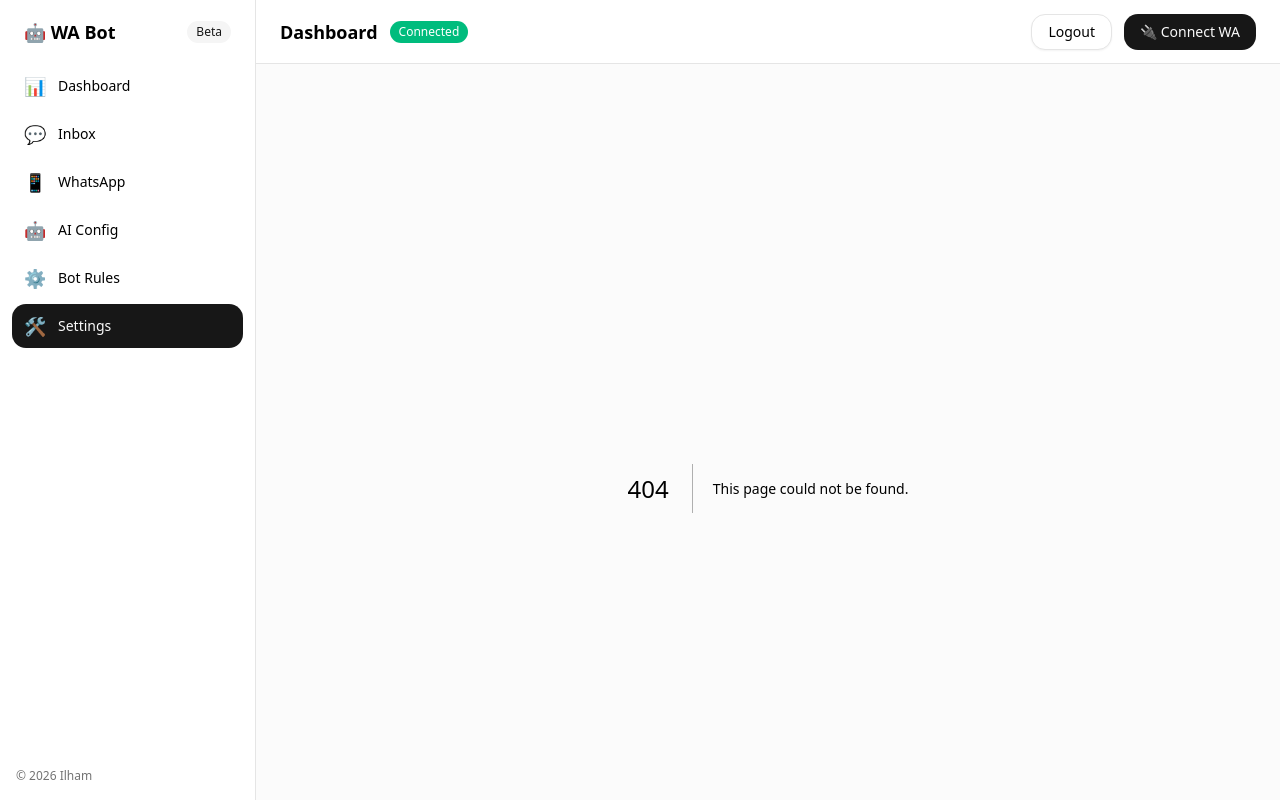
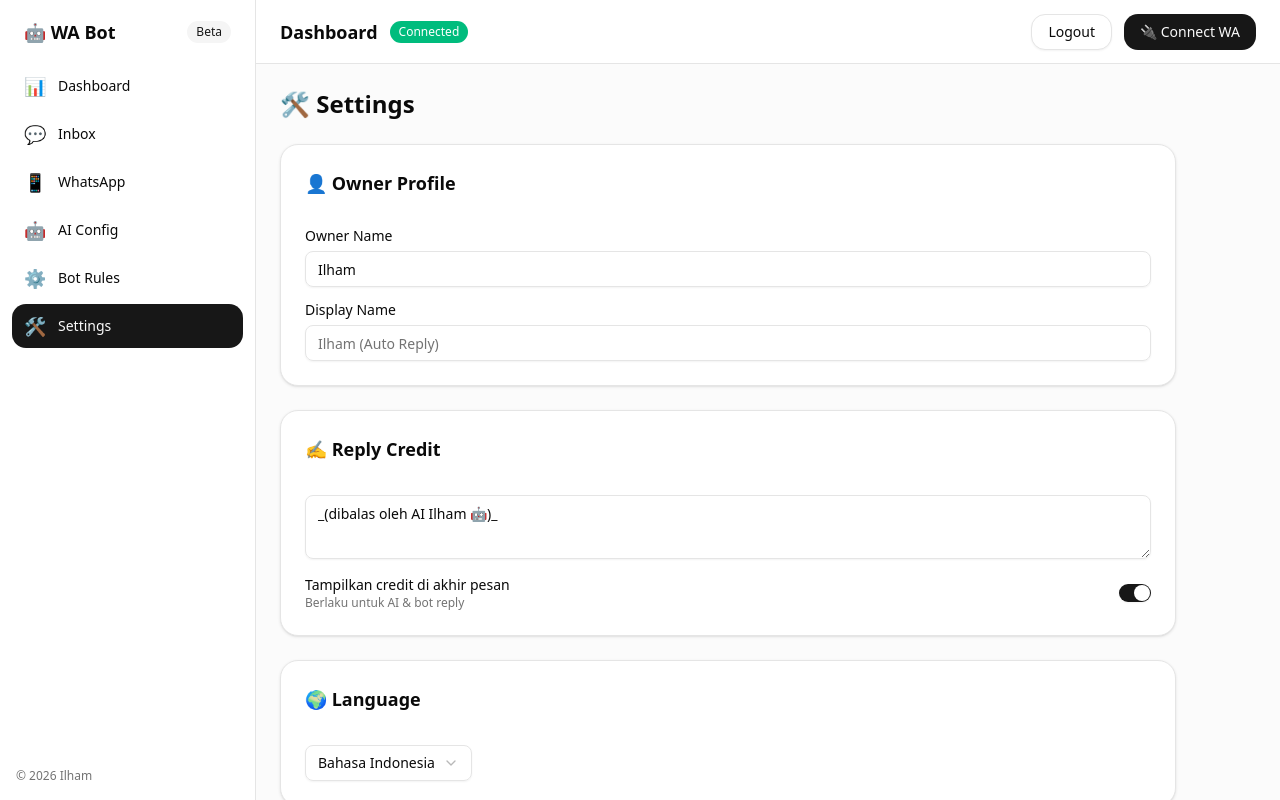
Before and after one commit to Ilham06/wa-autoreply-bot-fe, a Next.js app: page /settings in a window 1280 px wide. Before the commit this address had no page. Built offline with nearby package versions, Linux system fonts and the light colour scheme.

Commit message:
setup all page

```diff
--- /dev/null
+++ b/src/app/settings/page.jsx
@@ -0,0 +1,21 @@
+'use client';
+
+import ProfileSettings from '@/components/page/settings/ProfileSetting';
+import CreditSettings from '@/components/page/settings/CreditSetting';
+import LanguageSettings from '@/components/page/settings/LanguageSetting';
+import DangerZone from '@/components/page/settings/DangerZone';
+
+export default function SettingsPage() {
+  return (
+    <div className="space-y-6 max-w-4xl">
+      <h2 className="text-2xl font-bold">
+        🛠️ Settings
+      </h2>
+
+      <ProfileSettings />
+      <CreditSettings />
+      <LanguageSettings />
+      <DangerZone />
+    </div>
+  );
+}
--- /dev/null
+++ b/src/components/page/settings/CreditSetting.jsx
@@ -0,0 +1,34 @@
+import { Card, CardHeader, CardTitle, CardContent } from '@/components/ui/card';
+import { Textarea } from '@/components/ui/textarea';
+import { Switch } from '@/components/ui/switch';
+
+export default function CreditSettings() {
+  return (
+    <Card className="rounded-2xl">
+      <CardHeader>
+        <CardTitle className="text-lg">
+          ✍️ Reply Credit
+        </CardTitle>
+      </CardHeader>
+
+      <CardContent className="space-y-4">
+        <Textarea
+          rows={3}
+          defaultValue="_(dibalas oleh AI Ilham 🤖)_"
+        />
+
+        <div className="flex items-center justify-between">
+          <div>
+            <p className="font-medium text-sm">
+              Tampilkan credit di akhir pesan
+            </p>
+            <p className="text-xs text-muted-foreground">
+              Berlaku untuk AI & bot reply
+            </p>
+          </div>
+          <Switch defaultChecked />
+        </div>
+      </CardContent>
+    </Card>
+  );
+}
--- /dev/null
+++ b/src/components/page/settings/DangerZone.jsx
@@ -0,0 +1,24 @@
+import { Card, CardHeader, CardTitle, CardContent } from '@/components/ui/card';
+import { Button } from '@/components/ui/button';
+
+export default function DangerZone() {
+  return (
+    <Card className="rounded-2xl border-rose-200">
+      <CardHeader>
+        <CardTitle className="text-rose-600">
+          ☠️ Danger Zone
+        </CardTitle>
+      </CardHeader>
+
+      <CardContent className="flex flex-col gap-3">
+        <Button variant="destructive">
+          Reset All Chat States
+        </Button>
+
+        <p className="text-xs text-muted-foreground">
+          Menghapus semua state chat & session (tidak bisa dibatalkan).
+        </p>
+      </CardContent>
+    </Card>
+  );
+}
--- /dev/null
+++ b/src/components/page/settings/LanguageSetting.jsx
@@ -0,0 +1,26 @@
+import { Card, CardHeader, CardTitle, CardContent } from '@/components/ui/card';
+import { Select, SelectTrigger, SelectValue, SelectContent, SelectItem } from '@/components/ui/select';
+
+export default function LanguageSettings() {
+  return (
+    <Card className="rounded-2xl">
+      <CardHeader>
+        <CardTitle className="text-lg">
+          🌍 Language
+        </CardTitle>
+      </CardHeader>
+
+      <CardContent>
+        <Select defaultValue="id">
+          <SelectTrigger>
+            <SelectValue placeholder="Select language" />
+          </SelectTrigger>
+          <SelectContent>
+            <SelectItem value="id">Bahasa Indonesia</SelectItem>
+            <SelectItem value="en">English</SelectItem>
+          </SelectContent>
+        </Select>
+      </CardContent>
+    </Card>
+  );
+}
--- /dev/null
+++ b/src/components/page/settings/ProfileSetting.jsx
@@ -0,0 +1,27 @@
+import { Card, CardHeader, CardTitle, CardContent } from '@/components/ui/card';
+import { Input } from '@/components/ui/input';
+import { Label } from '@/components/ui/label';
+
+export default function ProfileSettings() {
+  return (
+    <Card className="rounded-2xl">
+      <CardHeader>
+        <CardTitle className="text-lg">
+          👤 Owner Profile
+        </CardTitle>
+      </CardHeader>
+
+      <CardContent className="space-y-4">
+        <div className="space-y-2">
+          <Label>Owner Name</Label>
+          <Input placeholder="Ilham" defaultValue="Ilham" />
+        </div>
+
+        <div className="space-y-2">
+          <Label>Display Name</Label>
+          <Input placeholder="Ilham (Auto Reply)" />
+        </div>
+      </CardContent>
+    </Card>
+  );
+}
--- /dev/null
+++ b/src/components/ui/select.jsx
@@ -0,0 +1,170 @@
+"use client"
+
+import * as React from "react"
+import { CheckIcon, ChevronDownIcon, ChevronUpIcon } from "lucide-react"
+import { Select as SelectPrimitive } from "radix-ui"
+
+import { cn } from "@/lib/utils"
+
+function Select({
+  ...props
+}) {
+  return <SelectPrimitive.Root data-slot="select" {...props} />;
+}
+
+function SelectGroup({
+  ...props
+}) {
+  return <SelectPrimitive.Group data-slot="select-group" {...props} />;
+}
+
+function SelectValue({
+  ...props
+}) {
+  return <SelectPrimitive.Value data-slot="select-value" {...props} />;
+}
+
+function SelectTrigger({
+  className,
+  size = "default",
+  children,
+  ...props
+}) {
+  return (
+    <SelectPrimitive.Trigger
+      data-slot="select-trigger"
+      data-size={size}
+      className={cn(
+        "border-input data-[placeholder]:text-muted-foreground [&_svg:not([class*='text-'])]:text-muted-foreground focus-visible:border-ring focus-visible:ring-ring/50 aria-invalid:ring-destructive/20 dark:aria-invalid:ring-destructive/40 aria-invalid:border-destructive dark:bg-input/30 dark:hover:bg-input/50 flex w-fit items-center justify-between gap-2 rounded-md border bg-transparent px-3 py-2 text-sm whitespace-nowrap shadow-xs transition-[color,box-shadow] outline-none focus-visible:ring-[3px] disabled:cursor-not-allowed disabled:opacity-50 data-[size=default]:h-9 data-[size=sm]:h-8 *:data-[slot=select-value]:line-clamp-1 *:data-[slot=select-value]:flex *:data-[slot=select-value]:items-center *:data-[slot=select-value]:gap-2 [&_svg]:pointer-events-none [&_svg]:shrink-0 [&_svg:not([class*='size-'])]:size-4",
+        className
+      )}
+      {...props}>
+      {children}
+      <SelectPrimitive.Icon asChild>
+        <ChevronDownIcon className="size-4 opacity-50" />
+      </SelectPrimitive.Icon>
+    </SelectPrimitive.Trigger>
+  );
+}
+
+function SelectContent({
+  className,
+  children,
+  position = "item-aligned",
+  align = "center",
+  ...props
+}) {
+  return (
+    <SelectPrimitive.Portal>
+      <SelectPrimitive.Content
+        data-slot="select-content"
+        className={cn(
+          "bg-popover text-popover-foreground data-[state=open]:animate-in data-[state=closed]:animate-out data-[state=closed]:fade-out-0 data-[state=open]:fade-in-0 data-[state=closed]:zoom-out-95 data-[state=open]:zoom-in-95 data-[side=bottom]:slide-in-from-top-2 data-[side=left]:slide-in-from-right-2 data-[side=right]:slide-in-from-left-2 data-[side=top]:slide-in-from-bottom-2 relative z-50 max-h-(--radix-select-content-available-height) min-w-[8rem] origin-(--radix-select-content-transform-origin) overflow-x-hidden overflow-y-auto rounded-md border shadow-md",
+          position === "popper" &&
+            "data-[side=bottom]:translate-y-1 data-[side=left]:-translate-x-1 data-[side=right]:translate-x-1 data-[side=top]:-translate-y-1",
+          className
+        )}
+        position={position}
+        align={align}
+        {...props}>
+        <SelectScrollUpButton />
+        <SelectPrimitive.Viewport
+          className={cn("p-1", position === "popper" &&
+            "h-[var(--radix-select-trigger-height)] w-full min-w-[var(--radix-select-trigger-width)] scroll-my-1")}>
+          {children}
+        </SelectPrimitive.Viewport>
+        <SelectScrollDownButton />
+      </SelectPrimitive.Content>
+    </SelectPrimitive.Portal>
+  );
+}
+
+function SelectLabel({
+  className,
+  ...props
+}) {
+  return (
+    <SelectPrimitive.Label
+      data-slot="select-label"
+      className={cn("text-muted-foreground px-2 py-1.5 text-xs", className)}
+      {...props} />
+  );
+}
+
+function SelectItem({
+  className,
+  children,
+  ...props
+}) {
+  return (
+    <SelectPrimitive.Item
+      data-slot="select-item"
+      className={cn(
+        "focus:bg-accent focus:text-accent-foreground [&_svg:not([class*='text-'])]:text-muted-foreground relative flex w-full cursor-default items-center gap-2 rounded-sm py-1.5 pr-8 pl-2 text-sm outline-hidden select-none data-[disabled]:pointer-events-none data-[disabled]:opacity-50 [&_svg]:pointer-events-none [&_svg]:shrink-0 [&_svg:not([class*='size-'])]:size-4 *:[span]:last:flex *:[span]:last:items-center *:[span]:last:gap-2",
+        className
+      )}
+      {...props}>
+      <span
+        data-slot="select-item-indicator"
+        className="absolute right-2 flex size-3.5 items-center justify-center">
+        <SelectPrimitive.ItemIndicator>
+          <CheckIcon className="size-4" />
+        </SelectPrimitive.ItemIndicator>
+      </span>
+      <SelectPrimitive.ItemText>{children}</SelectPrimitive.ItemText>
+    </SelectPrimitive.Item>
+  );
+}
+
+function SelectSeparator({
+  className,
+  ...props
+}) {
+  return (
+    <SelectPrimitive.Separator
+      data-slot="select-separator"
+      className={cn("bg-border pointer-events-none -mx-1 my-1 h-px", className)}
+      {...props} />
+  );
+}
+
+function SelectScrollUpButton({
+  className,
+  ...props
+}) {
+  return (
+    <SelectPrimitive.ScrollUpButton
+      data-slot="select-scroll-up-button"
+      className={cn("flex cursor-default items-center justify-center py-1", className)}
+      {...props}>
+      <ChevronUpIcon className="size-4" />
+    </SelectPrimitive.ScrollUpButton>
+  );
+}
+
+function SelectScrollDownButton({
+  className,
+  ...props
+}) {
+  return (
+    <SelectPrimitive.ScrollDownButton
+      data-slot="select-scroll-down-button"
+      className={cn("flex cursor-default items-center justify-center py-1", className)}
+      {...props}>
+      <ChevronDownIcon className="size-4" />
+    </SelectPrimitive.ScrollDownButton>
+  );
+}
+
+export {
+  Select,
+  SelectContent,
+  SelectGroup,
+  SelectItem,
+  SelectLabel,
+  SelectScrollDownButton,
+  SelectScrollUpButton,
+  SelectSeparator,
+  SelectTrigger,
+  SelectValue,
+}
```
